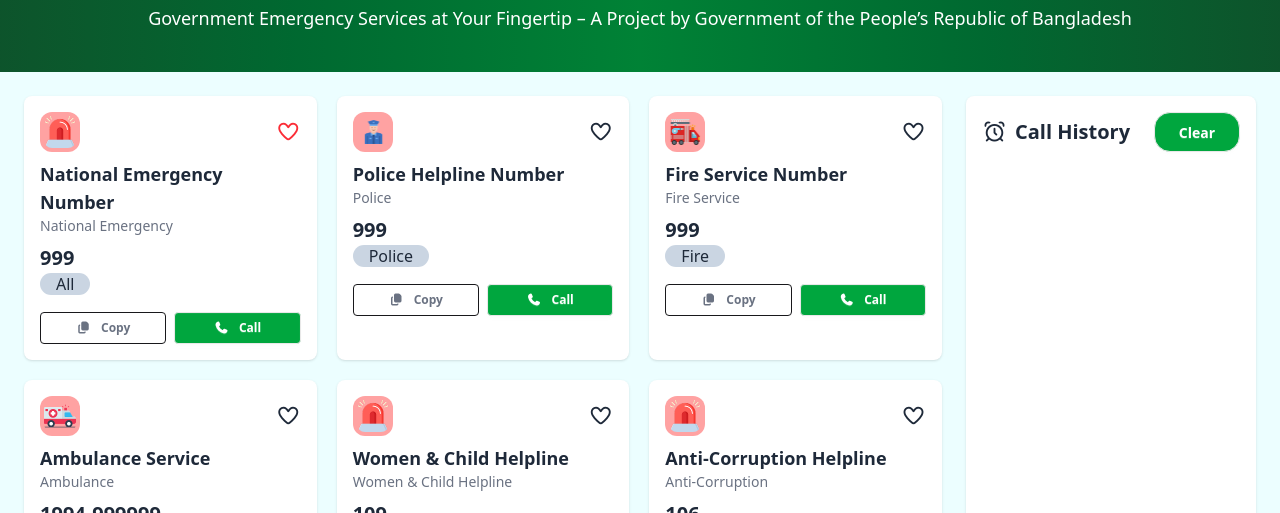
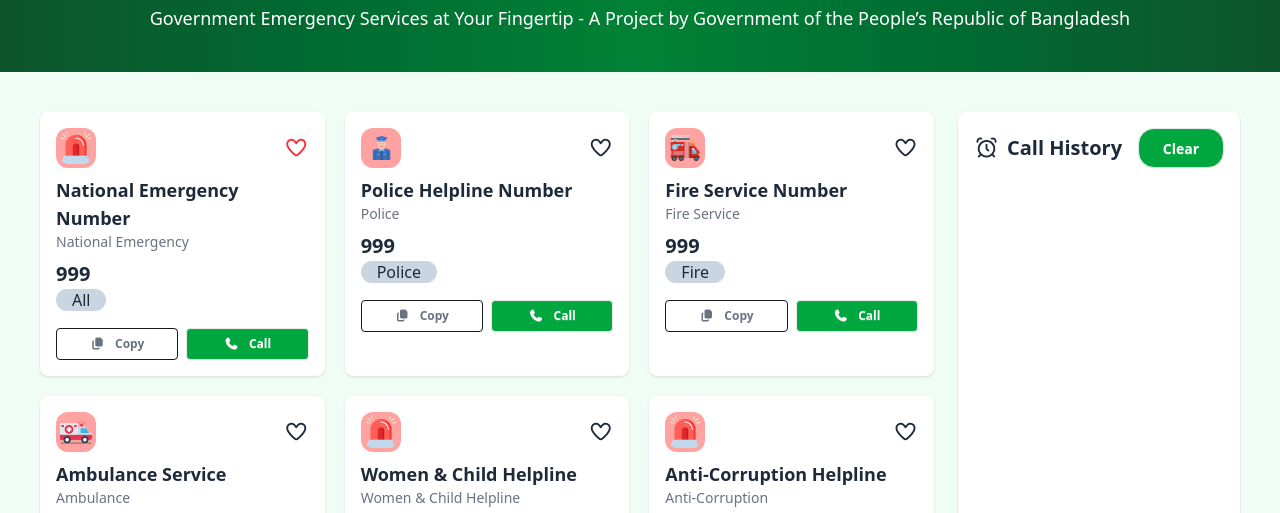
Before and after one commit to mdsamimprogramer/ASSIGNMENT-05, a plain HTML site: page index.html in a window 1280 px wide. Both pictures are taken after a click on the icon 288 px from the left and 408 px from the top of the page. Shown: the part 276-789 px from the top of the page. Drawn offline with nearby package versions, Linux system fonts and the light colour scheme.

Commit message:
last apdet

```diff
--- a/index.html
+++ b/index.html
@@ -8,9 +8,9 @@
     <link rel="stylesheet" href="https://cdnjs.cloudflare.com/ajax/libs/font-awesome/7.0.0/css/all.min.css"
         integrity="sha512-DxV+EoADOkOygM4IR9yXP8Sb2qwgidEmeqAEmDKIOfPRQZOWbXCzLC6vjbZyy0vPisbH2SyW27+ddLVCN+OMzQ=="
         crossorigin="anonymous" referrerpolicy="no-referrer" />
-    <title>B12-A5-Emergency-Hotline-main</title>
+    <title>Emergency-Hotline</title>
 </head>
-<body class="bg-cyan-50 text-gray-800">
+<body class="bg-green-50 text-gray-800">
     <nav class="flex justify-between items-center gap-2 bg-gray-50 shadow p-2 md:px-10">
         <div class="flex items-center space-x-3">
             <img src="assets/logo.png" class="w-10 h-10" alt="Logo">
@@ -36,16 +36,16 @@
     <section class="bg-gradient-to-r from-green-900 via-green-700 to-green-900 text-white text-center py-10">
         <img src="assets/logo.png" alt="Logo" class="mx-auto w-28 h-28 mb-3">
         <h2 class="text-3xl font-bold">Emergency Service Directory</h2>
-        <p class="text-lg mt-2">Government Emergency Services at Your Fingertip – A Project by Government of the
+        <p class="text-lg mt-2">Government Emergency Services at Your Fingertip - A Project by Government of the
             People’s Republic of Bangladesh</p>
     </section>
 
     <!-- Main Section -->
-    <main class="p-6">
+    <main class="md:p-10 p-6">
         <div class="grid grid-cols-1 lg:grid-cols-4 gap-6">
 
             <div class="lg:col-span-3 grid grid-cols-1 sm:grid-cols-2 md:grid-cols-3 gap-4 md:gap-5">
-                <!-- single Card -->
+                <!-- single Card-1 -->
                 <div class="bg-white p-4 shadow rounded-lg">
                     <div class="flex items-center justify-between">
                         <img class="w-10 p-1 bg-red-300 rounded-xl" src="assets/emergency.png" alt="icon">
@@ -60,7 +60,7 @@
                         <button onclick="makeCall('National Emergency Number', '99900000')"class="btn btn-sm flex-1 bg-green-600 text-white font-semibold"> <i class="fas fa-phone mr-1"></i> Call </button>
                     </div>
                 </div>
-                <!-- single Card -->
+                <!-- single Card-2 -->
                 <div class="bg-white p-4 shadow rounded-lg">
                     <div class="flex items-center justify-between">
                         <img class="w-10 p-1 bg-red-300 rounded-xl" src="assets/police.png" alt="icon">
@@ -75,7 +75,7 @@
                         <button onclick="makeCall('Police Helpline', '999')"class="btn btn-sm flex-1 bg-green-600 text-white font-semibold"> <i class="fas fa-phone mr-1"></i> Call </button>
                     </div>
                 </div>
-                <!-- single Card -->
+                <!-- single Card-3 -->
                 <div class="bg-white p-4 shadow rounded-lg">
                     <div class="flex items-center justify-between">
                         <img class="w-10 p-1 bg-red-300 rounded-xl" src="assets/fire-service.png" alt="icon">
@@ -90,7 +90,7 @@
                         <button onclick="makeCall('Fire Service', '999')"class="btn btn-sm flex-1 bg-green-600 text-white font-semibold"> <i class="fas fa-phone mr-1"></i> Call </button>
                     </div>
                 </div>
-                <!-- single Card -->
+                <!-- single Card-4 -->
                 <div class="bg-white p-4 shadow rounded-lg">
                     <div class="flex items-center justify-between">
                         <img class="w-10 p-1 bg-red-300 rounded-xl" src="assets/ambulance.png" alt="icon">
@@ -105,7 +105,7 @@
                         <button onclick="makeCall('Ambulance Service', '1994-999999')"class="btn btn-sm flex-1 bg-green-600 text-white font-semibold"> <i class="fas fa-phone mr-1"></i> Call </button>
                     </div>
                 </div>
-                <!-- single Card -->
+                <!-- single Card-5 -->
                 <div class="bg-white p-4 shadow rounded-lg">
                     <div class="flex items-center justify-between">
                         <img class="w-10 p-1 bg-red-300 rounded-xl" src="assets/emergency.png" alt="icon">
@@ -120,7 +120,7 @@
                         <button onclick="makeCall('Women & Child Helpline', '109')"class="btn btn-sm flex-1 bg-green-600 text-white font-semibold"> <i class="fas fa-phone mr-1"></i> Call </button>
                     </div>
                 </div>
-                <!-- single Card -->
+                <!-- single Card-6 -->
                 <div class="bg-white p-4 shadow rounded-lg">
                     <div class="flex items-center justify-between">
                         <img class="w-10 p-1 bg-red-300 rounded-xl" src="assets/emergency.png" alt="icon">
@@ -135,7 +135,7 @@
                         <button onclick="makeCall('Anti-Corruption Helpline', '106')"class="btn btn-sm flex-1 bg-green-600 text-white font-semibold"> <i class="fas fa-phone mr-1"></i> Call </button>
                     </div>
                 </div>
-                <!-- single Card -->
+                <!-- single Card-7 -->
                 <div class="bg-white p-4 shadow rounded-lg">
                     <div class="flex items-center justify-between">
                         <img class="w-10 p-1 bg-red-300 rounded-xl" src="assets/logo-dark.png" alt="icon">
@@ -150,7 +150,7 @@
                         <button onclick="makeCall('Electricity Helpline', '16216')"class="btn btn-sm flex-1 bg-green-600 text-white font-semibold"> <i class="fas fa-phone mr-1"></i> Call </button>
                     </div>
                 </div>
-                <!-- single Card -->
+                <!-- single Card-8 -->
                 <div class="bg-white p-4 shadow rounded-lg">
                     <div class="flex items-center justify-between">
                         <img class="w-10 p-1 bg-red-300 rounded-xl" src="assets/brac.png" alt="icon">
@@ -165,7 +165,7 @@
                         <button onclick="makeCall('Brac Helpline', '16445')"class="btn btn-sm flex-1 bg-green-600 text-white font-semibold"> <i class="fas fa-phone mr-1"></i> Call </button>
                     </div>
                 </div>
-                <!-- single Card -->
+                <!-- single Card-9 -->
                 <div class="bg-white p-4 shadow rounded-lg">
                     <div class="flex items-center justify-between">
                         <img class="w-10 p-1 bg-red-300 rounded-xl" src="assets/Bangladesh-Railway.png" alt="icon">
--- a/script.js
+++ b/script.js
@@ -12,7 +12,7 @@ const clearHistoryBtn = document.getElementById("clearHistory");
 
 // Toggle Heart
 function toggleHeart(icon) {
-    icon.classList.toggle("text-red-500"); // change color
+    icon.classList.toggle("text-red-500");
     heartCount += icon.classList.contains("text-red-500") ? 1 : -1;
     heartDisplay.textContent = heartCount;
 }
```
